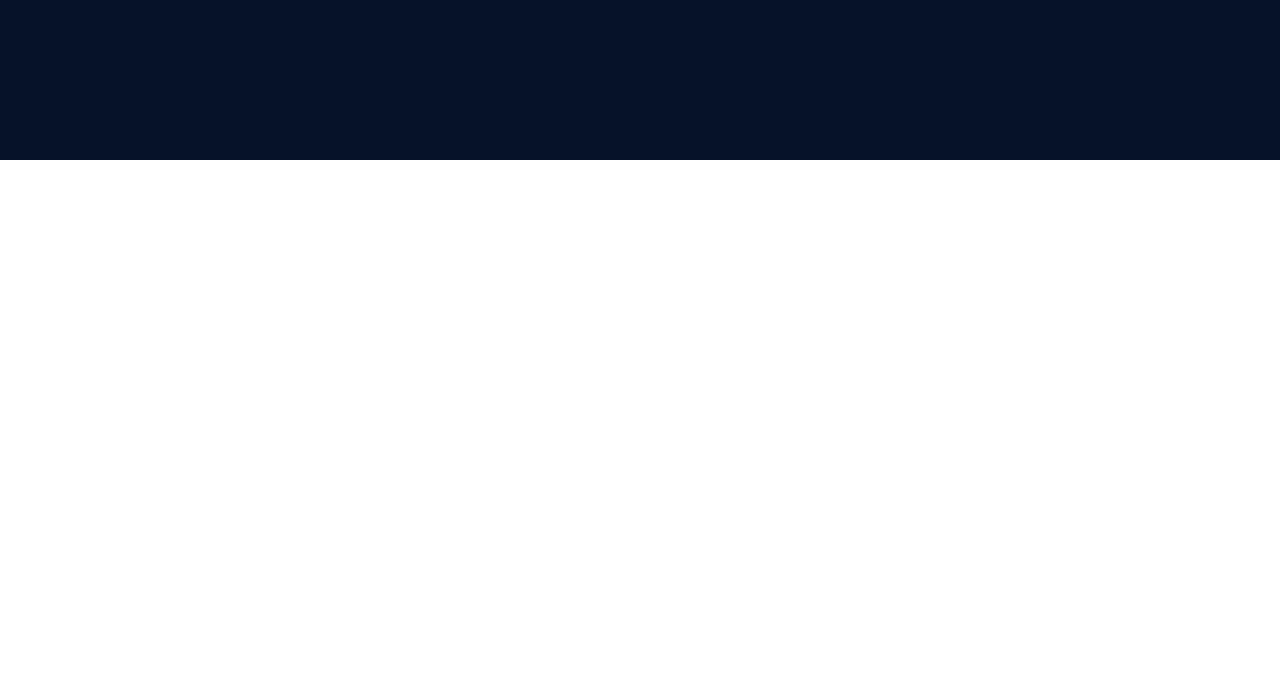
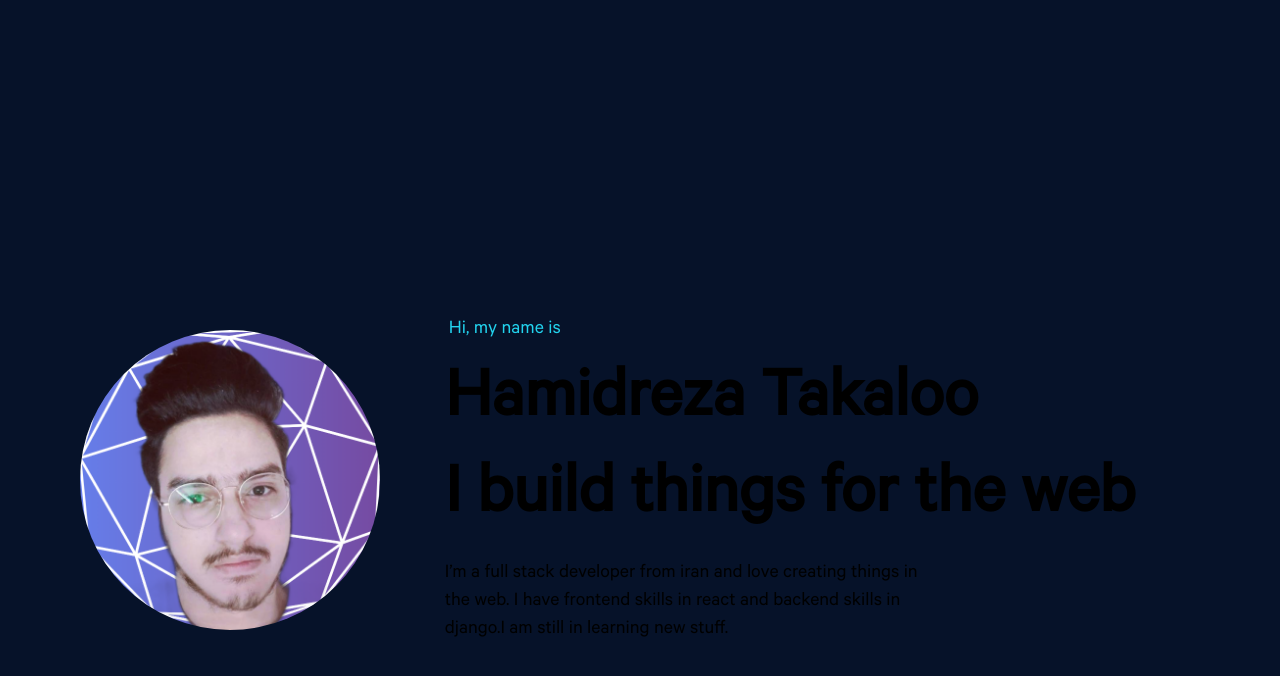
Before and after one commit to hamidrezatakloo/Portfolio, a React (Create React App) app: page / in a window 1280 px wide. Shown: the top 676 px of the page. Built offline with nearby package versions, Linux system fonts and the light colour scheme.

Commit message:
Add Intro component to App

```diff
--- a/src/App.js
+++ b/src/App.js
@@ -1,5 +1,11 @@
+import Intro from "./components/Intro";
+
 function App() {
-  return <div className="bg-[#061229] p-10 lg:p-20"></div>;
+  return (
+    <div className="bg-[#061229] p-10 lg:p-20">
+      <Intro />
+    </div>
+  );
 }
 
 export default App;
```
